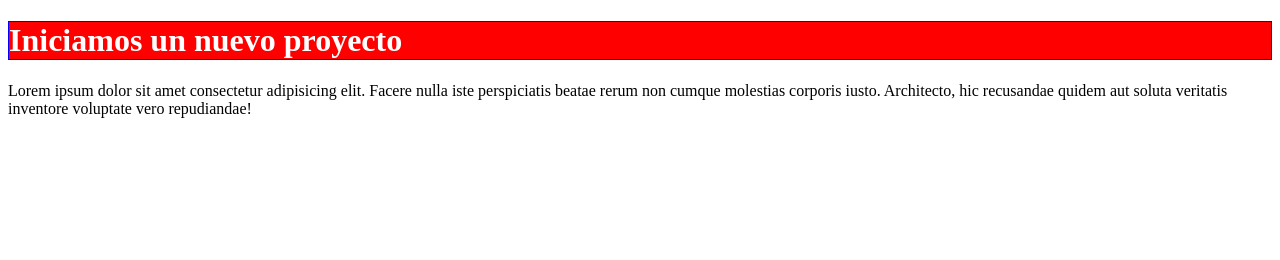
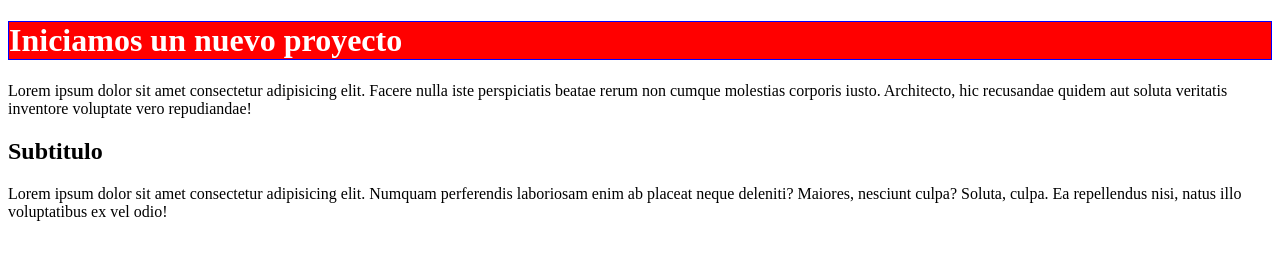
Before and after one commit to bennovonarchimboldi/repodesdeVSC, a plain HTML site: page index.html in a window 1280 px wide. Drawn offline with Linux system fonts and the light colour scheme.

Commit message:
Agregamos subtitulo y parrafo al html

```diff
--- a/index.html
+++ b/index.html
@@ -10,5 +10,7 @@
 <body>
     <h1>Iniciamos un nuevo proyecto</h1>
     <p>Lorem ipsum dolor sit amet consectetur adipisicing elit. Facere nulla iste perspiciatis beatae rerum non cumque molestias corporis iusto. Architecto, hic recusandae quidem aut soluta veritatis inventore voluptate vero repudiandae!</p>
+    <h2>Subtitulo</h2>
+    <p>Lorem ipsum dolor sit amet consectetur adipisicing elit. Numquam perferendis laboriosam enim ab placeat neque deleniti? Maiores, nesciunt culpa? Soluta, culpa. Ea repellendus nisi, natus illo voluptatibus ex vel odio!</p>
 </body>
 </html>
```
